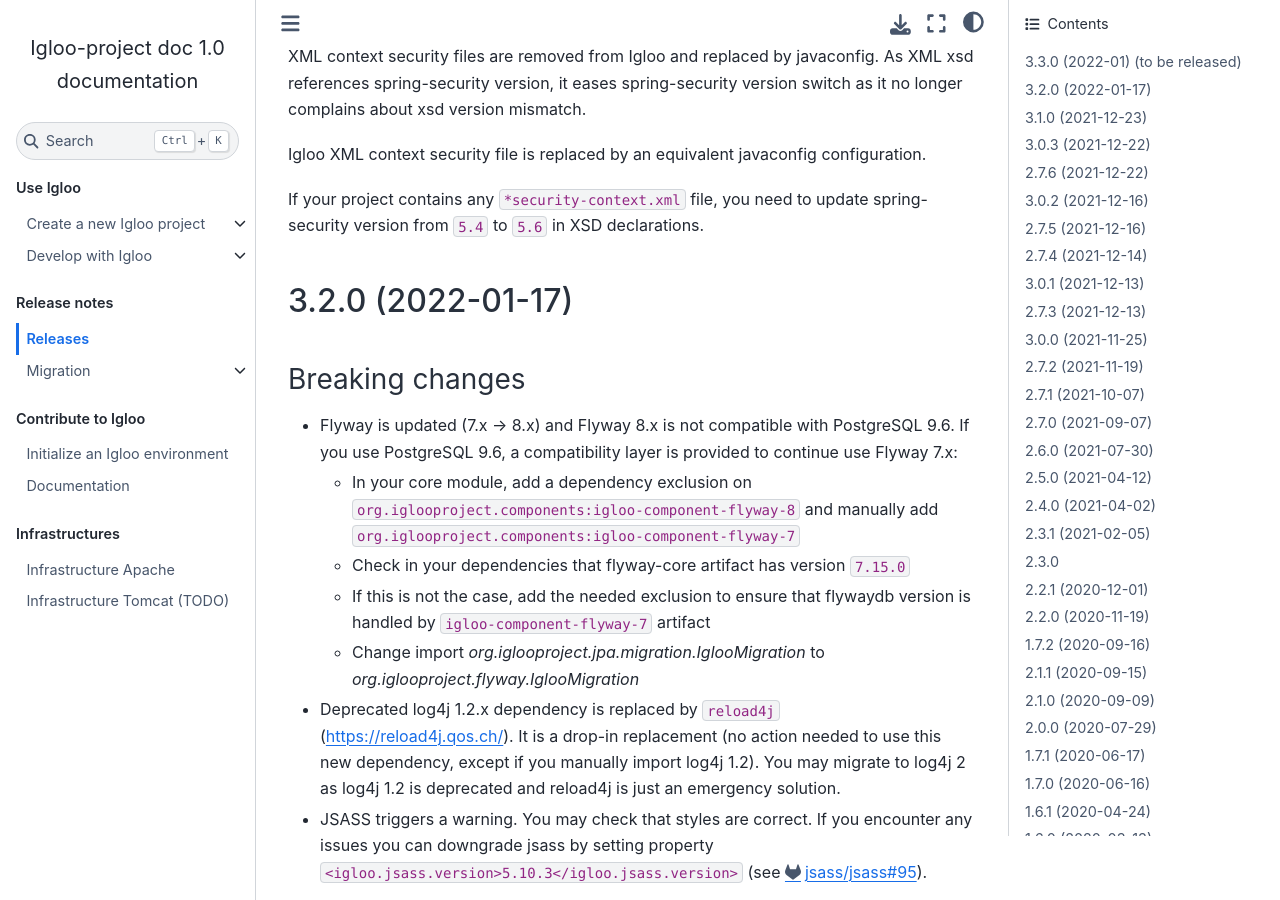
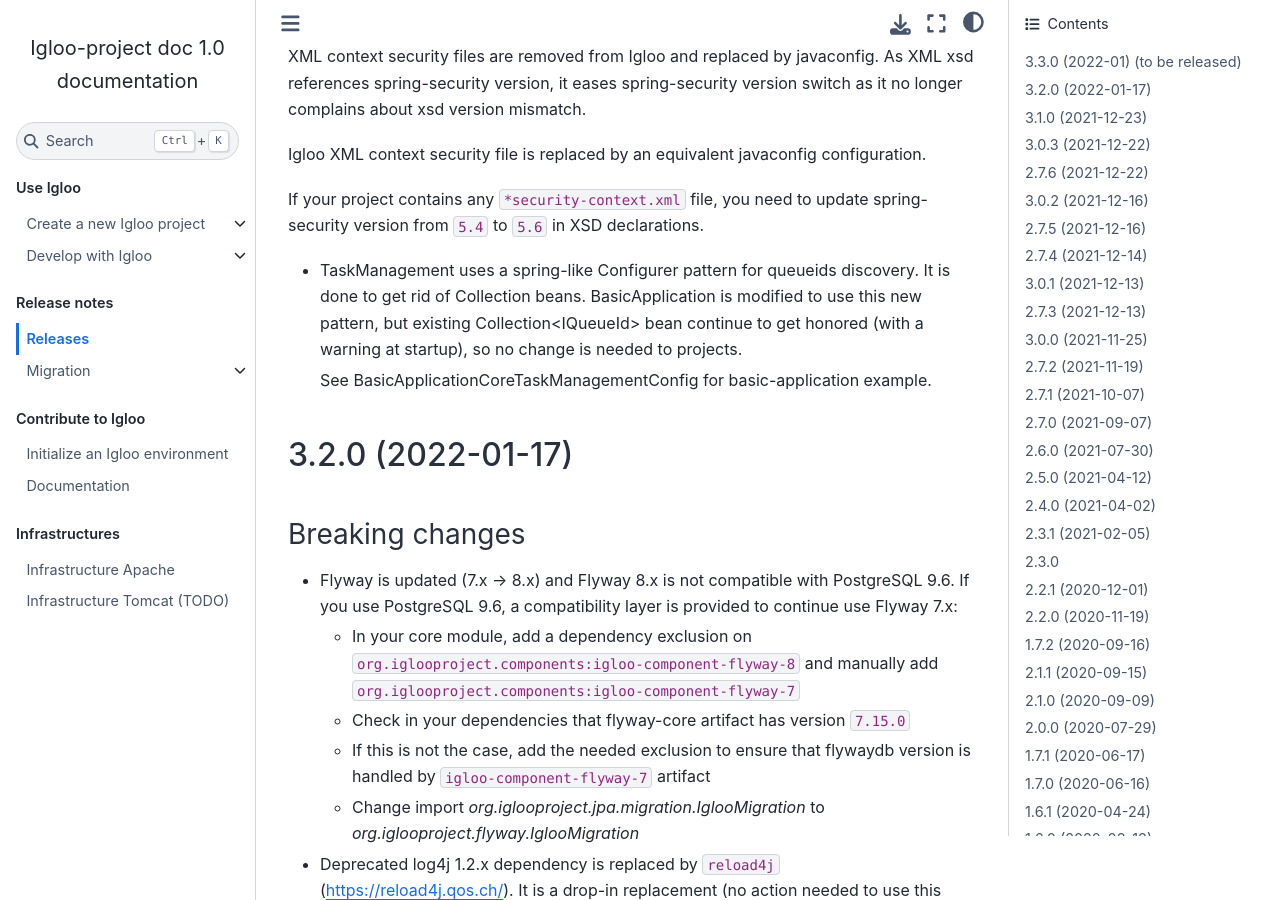
Before and after one commit to igloo-project/igloo-doc, a Sphinx documentation site: the page built from source/release-notes/releases.rst, in a window 1280 px wide and 900 px high, scrolled down 658 px. Built offline with Sphinx 7.4.7 and the Sphinx Book theme 1.1.4, drawn with Linux system fonts in a browser that asks for light colours.

Commit message:
3.3.0: task management configurer

```diff
--- a/source/release-notes/releases.rst
+++ b/source/release-notes/releases.rst
@@ -37,6 +37,13 @@
 
 If your project contains any ``*security-context.xml`` file, you need to update
 spring-security version from ``5.4`` to ``5.6`` in XSD declarations.
+
+* TaskManagement uses a spring-like Configurer pattern for queueids discovery. It
+  is done to get rid of Collection beans. BasicApplication is modified to use this
+  new pattern, but existing Collection<IQueueId> bean continue to get honored
+  (with a warning at startup), so no change is needed to projects.
+
+  See BasicApplicationCoreTaskManagementConfig for basic-application example.
 
 .. _v3.2.0:
 
```
